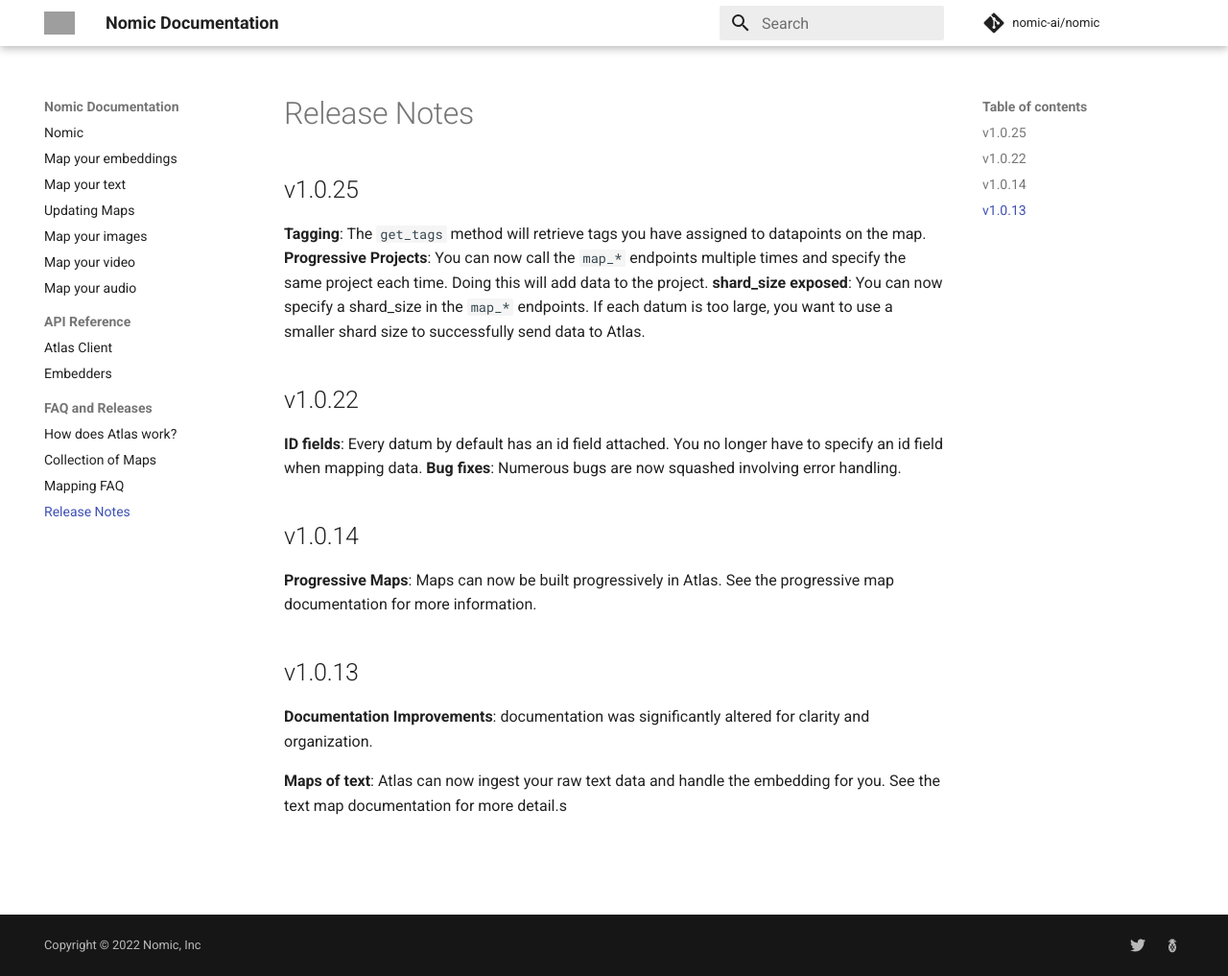
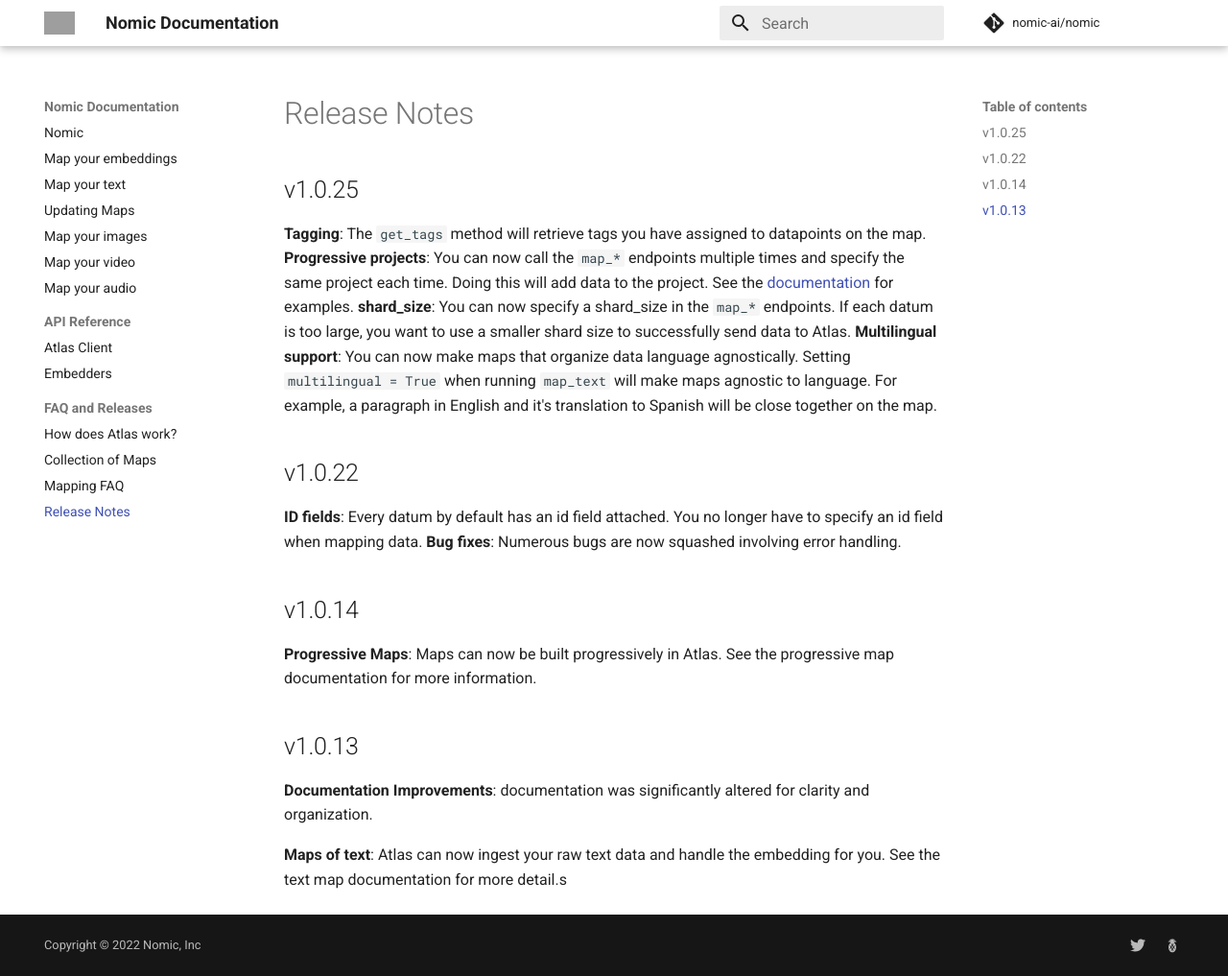
Before and after one commit to nomic-ai/nomic, an MkDocs documentation site: the page built from docs/release_notes.md, in a window 1280 px wide and 1017 px high. Shown: the whole window at 96% size. Built offline with MkDocs 1.6.1 and Material for MkDocs 9.7.7, drawn with Linux system fonts in a browser that asks for light colours; comment, search, counter and statistics services are not loaded; grey boxes are pictures that could not be loaded.

Commit message:
Improved release notes

```diff
--- a/docs/release_notes.md
+++ b/docs/release_notes.md
@@ -1,8 +1,9 @@
 # Release Notes
 ## v1.0.25
 **Tagging**: The `get_tags` method will retrieve tags you have assigned to datapoints on the map.
-**Progressive Projects**: You can now call the `map_*` endpoints multiple times and specify the same project each time. Doing this will add data to the project.
-**shard_size exposed**: You can now specify a shard_size in the `map_*` endpoints. If each datum is too large, you want to use a smaller shard size to successfully send data to Atlas.
+**Progressive projects**: You can now call the `map_*` endpoints multiple times and specify the same project each time. Doing this will add data to the project. See the [documentation](updating_maps.md) for examples.
+**shard_size**: You can now specify a shard_size in the `map_*` endpoints. If each datum is too large, you want to use a smaller shard size to successfully send data to Atlas.
+**Multilingual support**: You can now make maps that organize data language agnostically. Setting `multilingual = True` when running `map_text` will make maps agnostic to language. For example, a paragraph in English and it's translation to Spanish will be close together on the map.
 
 ## v1.0.22
 **ID fields**: Every datum by default has an id field attached. You no longer have to specify an id field when mapping data.
```
